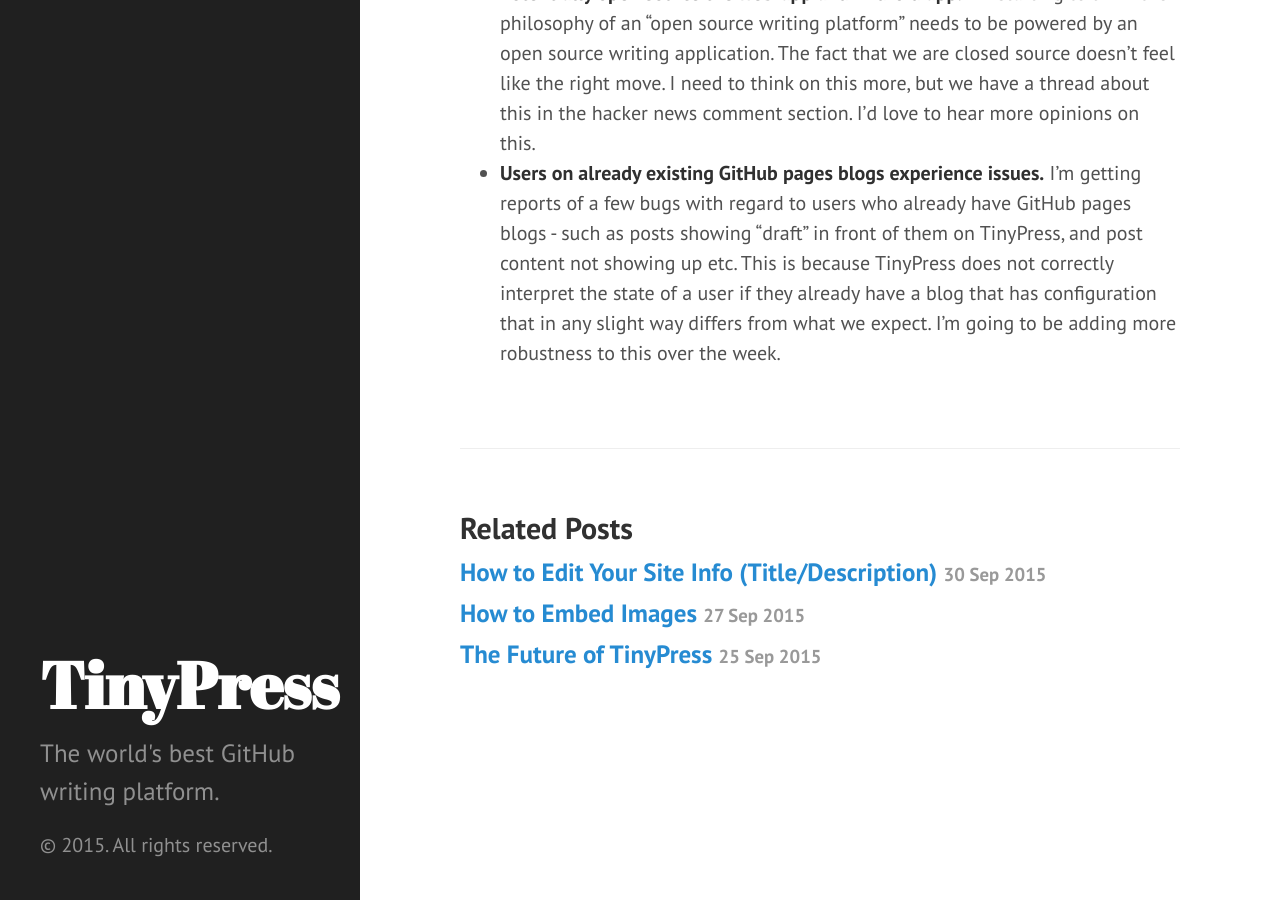
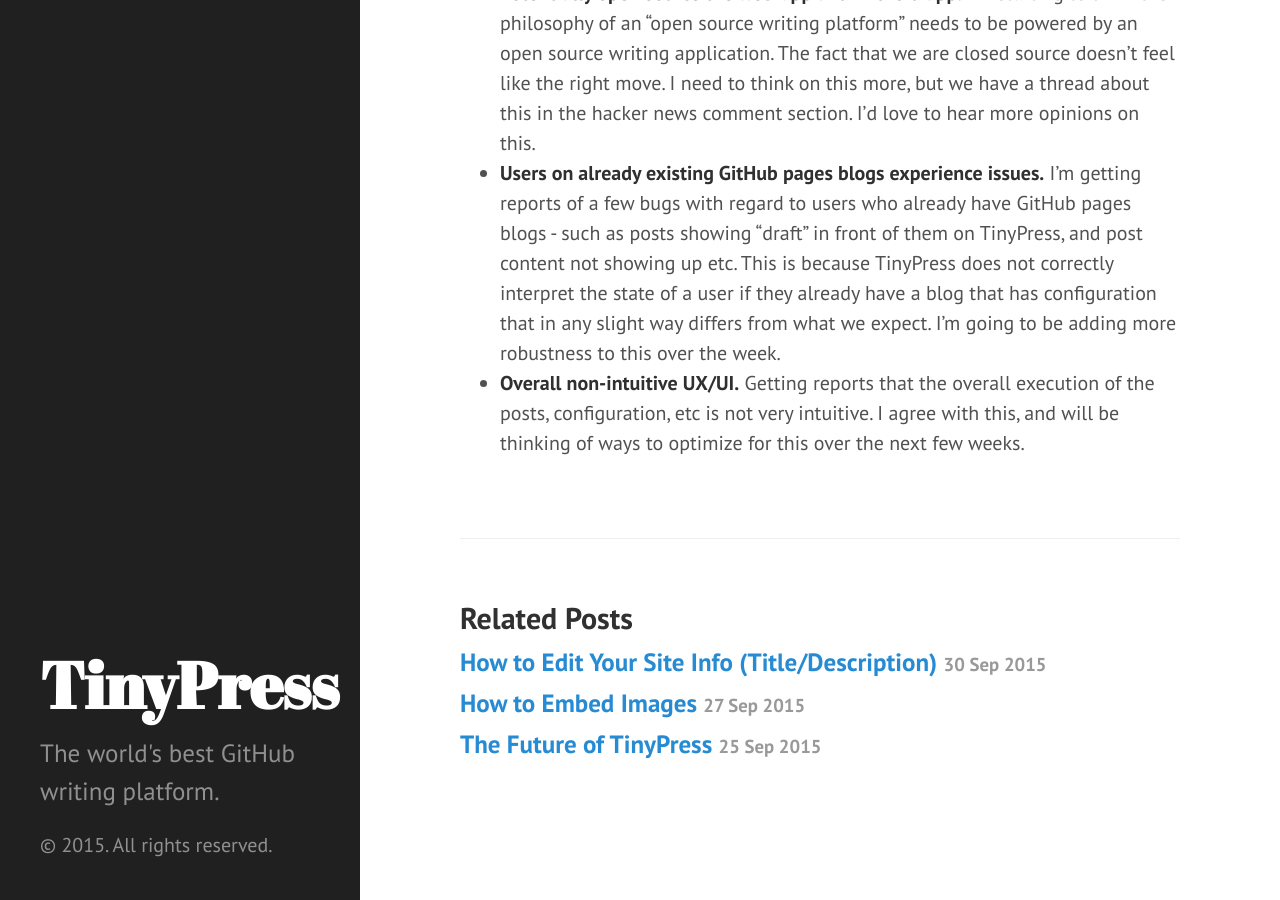
Before and after one commit to fugabi/tinypressco.github.io, a Jekyll site: the page built from _posts/2015-10-18-on-hacker-news.markdown, in a window 1280 px wide and 900 px high, scrolled down 792 px. Built offline with Jekyll 4.4.1, drawn with Linux system fonts in a browser that asks for light colours.

Commit message:
Post update: On Hacker News!

```diff
--- a/_posts/2015-10-18-on-hacker-news.markdown
+++ b/_posts/2015-10-18-on-hacker-news.markdown
@@ -16,3 +16,4 @@ Cataloging feature requests:
 - <strong>Post how-tos on the new post page.</strong> I've decided to add a link on the new post page to a single tinypress blog post that shows you exactly how to insert syntax using our syntax highlighting, and other common questions I get from people not familiar with Jekyll. This is coming soon.
 - <strong>Potentially open source the web-app and Android app.</strong> I'm starting to think the philosophy of an "open source writing platform" needs to be powered by an open source writing application. The fact that we are closed source doesn't feel like the right move. I need to think on this more, but we have a thread about this in the hacker news comment section. I'd love to hear more opinions on this.
 - <strong>Users on already existing GitHub pages blogs experience issues.</strong> I'm getting reports of a few bugs with regard to users who already have GitHub pages blogs - such as posts showing "draft" in front of them on TinyPress, and post content not showing up etc. This is because TinyPress does not correctly interpret the state of a user if they already have a blog that has configuration that in any slight way differs from what we expect. I'm going to be adding more robustness to this over the week.
+- <strong>Overall non-intuitive UX/UI.</strong> Getting reports that the overall execution of the posts, configuration, etc is not very intuitive. I agree with this, and will be thinking of ways to optimize for this over the next few weeks.
```
